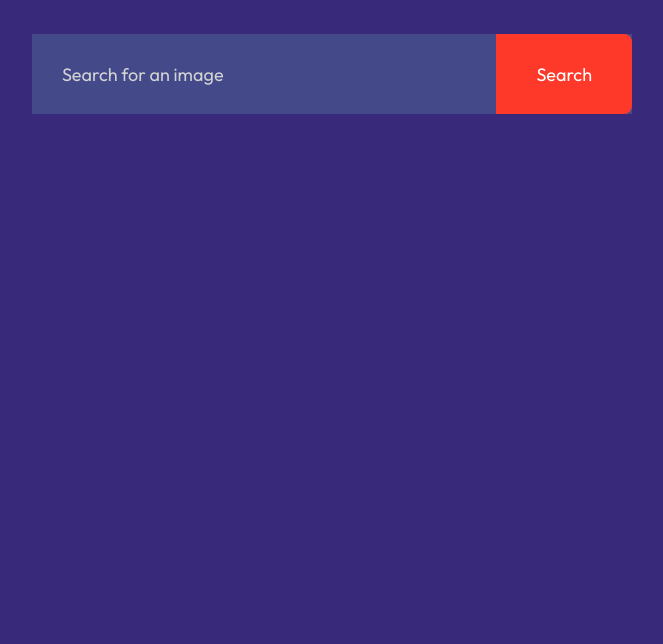
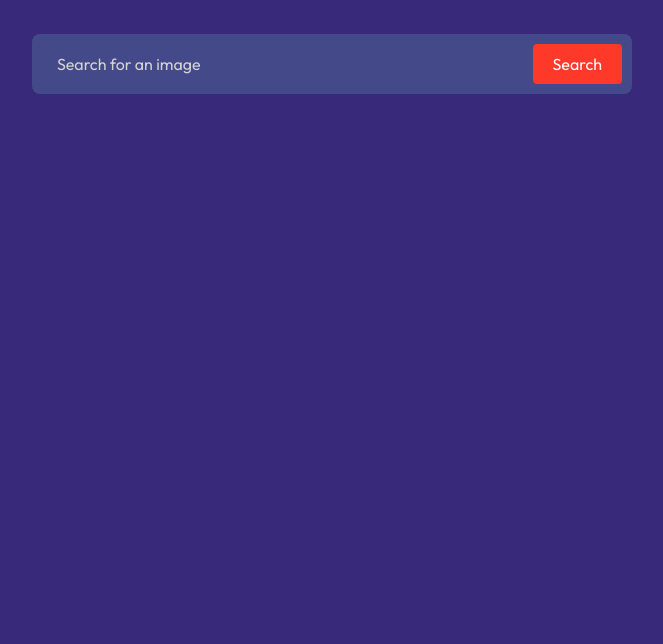
Before and after one commit to AyushT05/Image-Search-Engine, a plain HTML site: page index.html in a window 1280 px wide. Shown: the part 156-800 px from the top of the page, without its empty margins (308-971 px from the left). Drawn offline with Linux system fonts and the light colour scheme.

Commit message:
Update style.css

```diff
--- a/style.css
+++ b/style.css
@@ -31,10 +31,12 @@ form {
     width: 90%;
     max-width: 600px;
     margin: auto;
-    height: 80px;
+    height: auto; /* Allow height to adjust based on content */
     background: #434989;
     display: flex;
     align-items: center;
+    border-radius: 8px;
+    padding: 10px; /* Add padding for better spacing */
 
     /* Smooth pop-up animation */
     animation: popUp 0.6s ease-out forwards; /* Apply pop-up animation */
@@ -52,35 +54,33 @@ form {
 }
 
 form input {
-    flex: 1;
-    height: 100%;
-    border: 0;
-    outline: 0;
-    background: transparent;
-    color: #fff;
-    font-size: 18px;
-    padding: 0 30px;
-
+    flex: 1; /* Allow input to take full width */
+    height: 40px; /* Set a fixed height for better appearance */
+    border: none; /* Remove default border */
+    outline: none; /* Remove outline on focus */
+    background: transparent; /* Transparent background */
+    color: #fff; /* Text color */
+    font-size: 16px; /* Adjust font size for better readability */
+    padding-left: 15px; /* Add left padding for spacing */
 }
 
 form button {
-    padding: 0 40px;
-    height: 100%;
-    background: #ff3929;
-    color: #fff;
-    font-size: 18px;
-    border: 0;
-    outline: 0;
-    border-top-right-radius: 8px;
-    border-bottom-right-radius: 8px;
-    cursor: pointer;
-
+    padding: 10px 20px; /* Adjust padding for better appearance */
+    height: 40px; /* Match height of input field */
+    background: #ff3929; /* Button background color */
+    color: #fff; /* Button text color */
+    font-size: 16px; /* Adjust font size for better readability */
+    border: none; /* Remove default border */
+    border-radius: 4px; /* Rounded corners for button */
+    cursor: pointer; /* Pointer cursor on hover */
 }
 
+/* Placeholder styling */
 ::placeholder {
     color: lightgray;
 }
 
+/* Show More Button Styling */
 #show-more-btn {
    background : #ff3929;
    color : white;
@@ -125,7 +125,6 @@ form button {
 
    form {
        flex-direction: column; /* Stack input and button vertically */
-       height:auto; /* Allow height to adjust based on content */
        padding-bottom:10px; /* Add some space at the bottom */
    }
 
@@ -152,8 +151,10 @@ form button {
    }
 
    form input, form button {
-       width: calc(100% - 20px); /* Full width with some margin */
-       padding-left:15px; /* Adjust padding for better appearance */
-       padding-right:15px; /* Adjust padding for better appearance */
+       width: calc(100% - 20px); /* Full width with some margin on mobile view*/
+       height:auto ;/* Allow height to adjust based on content*/
+       padding-left:15px ;/* Adjust padding for better appearance*/
+       padding-right:15px ;/* Adjust padding for better appearance*/
+       font-size :16px ;/* Font size adjustment*/
    }
 }
```
